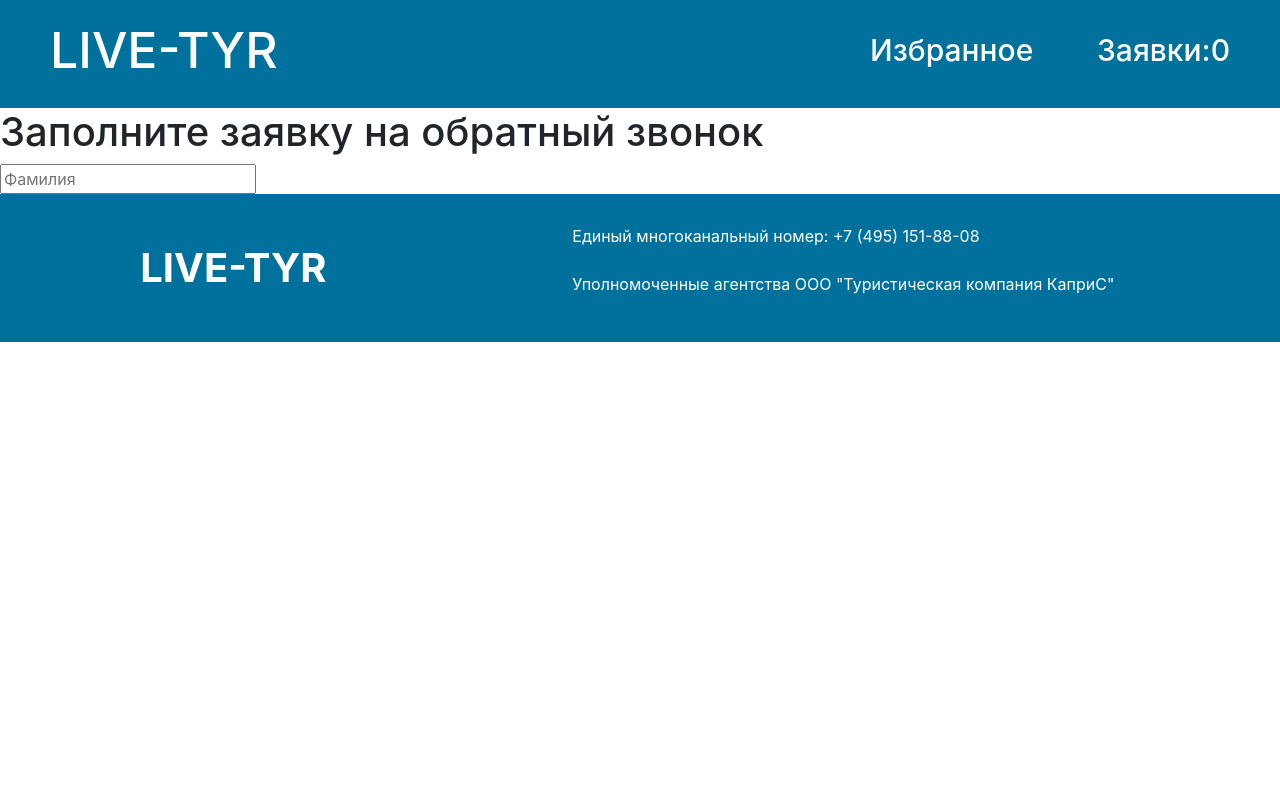
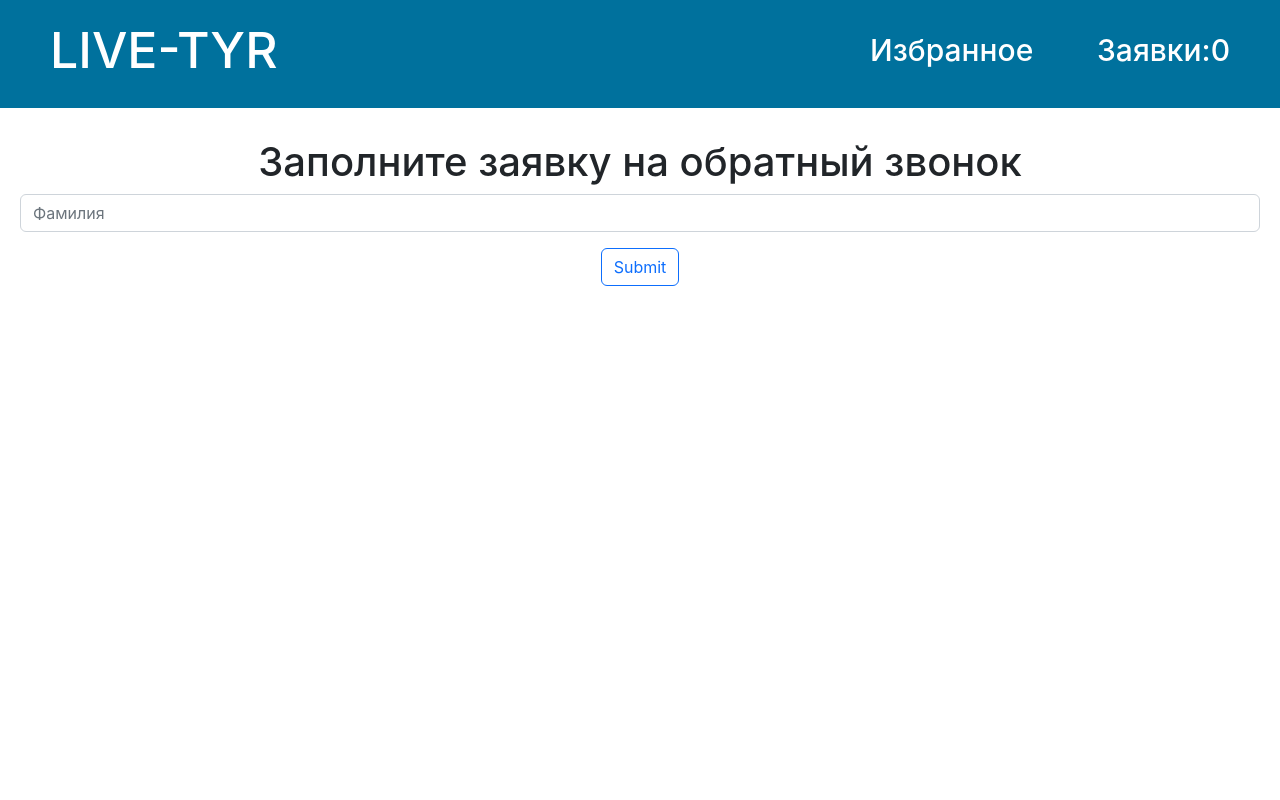
Before and after one commit to HolodN/Old, a React (Create React App) app in the folder my-app/: page /form in a window 1280 px wide. Shown: the top 800 px of the page. Built offline with nearby package versions, Linux system fonts and the light colour scheme; no server answers.

Commit message:
Перерыв. Все работает.

```diff
--- a/my-app/src/components/form/Form.jsx
+++ b/my-app/src/components/form/Form.jsx
@@ -1,35 +1,45 @@
-import { useForm } from "react-hook-form"
-import React from "react"
+import { useForm } from "react-hook-form";
+import React from "react";
 import style from "./form.module.css"
+
 
 export default function Form(){
 
-    const { register, handleSubmit } = useForm();
+    const { register, handleSubmit, formState:{errors} } = useForm();
     const onSubmit = data => console.log(data);
 
     return(
-
-<div>
-<form onSubmit={handleSubmit(onSubmit)}>
+        <div className={style.form}>
+            <form id="form" onSubmit={handleSubmit(onSubmit)}>
             <h1>Заполните заявку на обратный звонок</h1>
             <div>
-    <div>
+                <div className="input-group mb-3">
                      <input
                      {...register("lastName", {
                             required: true,
                             maxLength: 50,
                             pattern: /^[А-Яа-я]+$/i
                      })}
-                        placeholder ="Фамилия"
+                     type="text"
+                     className="form-control"
+                     placeholder="Фамилия"
                     />
                 </div>
+                {errors?.lastName?.type === "required" &&(
+                    <p>Поле Фамилия обязательно для заполнения</p>
+                )}
+                {errors?.lastName?.type === "maxLength" &&(
+                    <p>Фамилия не может содержать более 50 символов</p>
+                )}
+                {errors?.lastName?.type === "pattern" &&(
+                    <p>Поле заполненно некорректно</p>
+                )}
+
+            </div>
+            <div>
+                <input className="btn btn-outline-primary" type="submit"/>
             </div>
             </form>
-
         </div>
-
-
     )
-
-
 }
--- a/my-app/src/components/form/form.module.css
+++ b/my-app/src/components/form/form.module.css
@@ -0,0 +1,7 @@
+.form{
+
+    margin-top: 10px;
+    height: 100vh;
+    text-align: center;
+    padding: 20px;
+}
```
Lines whose indentation alone changed are shown as unchanged.
